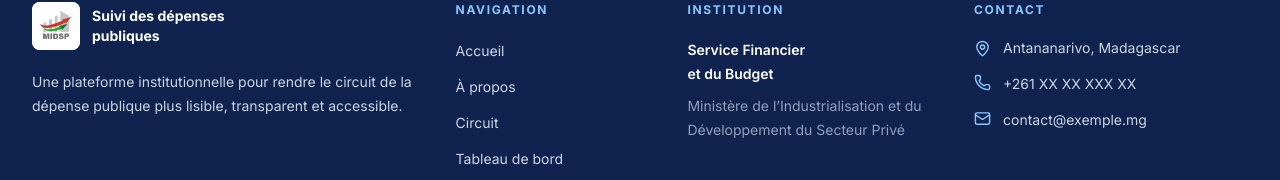
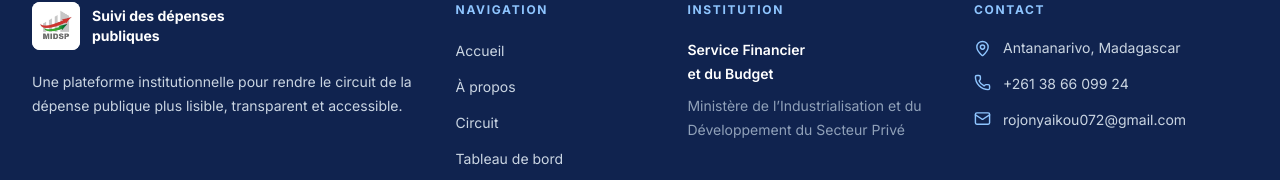
Before and after one commit to AinaTino/plateforme, a React (Vite) app: page /contact in a window 1280 px wide. Shown: the part 1660-1840 px from the top of the page. Built offline with nearby package versions, Linux system fonts and the light colour scheme.

Commit message:
Update informations

```diff
--- a/src/components/layout/Footer.tsx
+++ b/src/components/layout/Footer.tsx
@@ -74,11 +74,11 @@ export default function Footer() {
               </li>
               <li className="flex gap-3">
                 <Phone className="shrink-0 text-blue-300" size={17} />
-                +261 XX XX XXX XX
+                +261 38 66 099 24
               </li>
               <li className="flex gap-3">
                 <Mail className="shrink-0 text-blue-300" size={17} />
-                contact@exemple.mg
+                rojonyaikou072@gmail.com
               </li>
             </ul>
           </div>
--- a/src/pages/Contact.tsx
+++ b/src/pages/Contact.tsx
@@ -15,7 +15,7 @@ const contactCards = [
   {
     icon: Phone,
     title: "Téléphone",
-    text: "+261 XX XX XXX XX",
+    text: "+261 38 66 099 24\n+261 38 48 578 54",
   },
   {
     icon: Mail,
```
